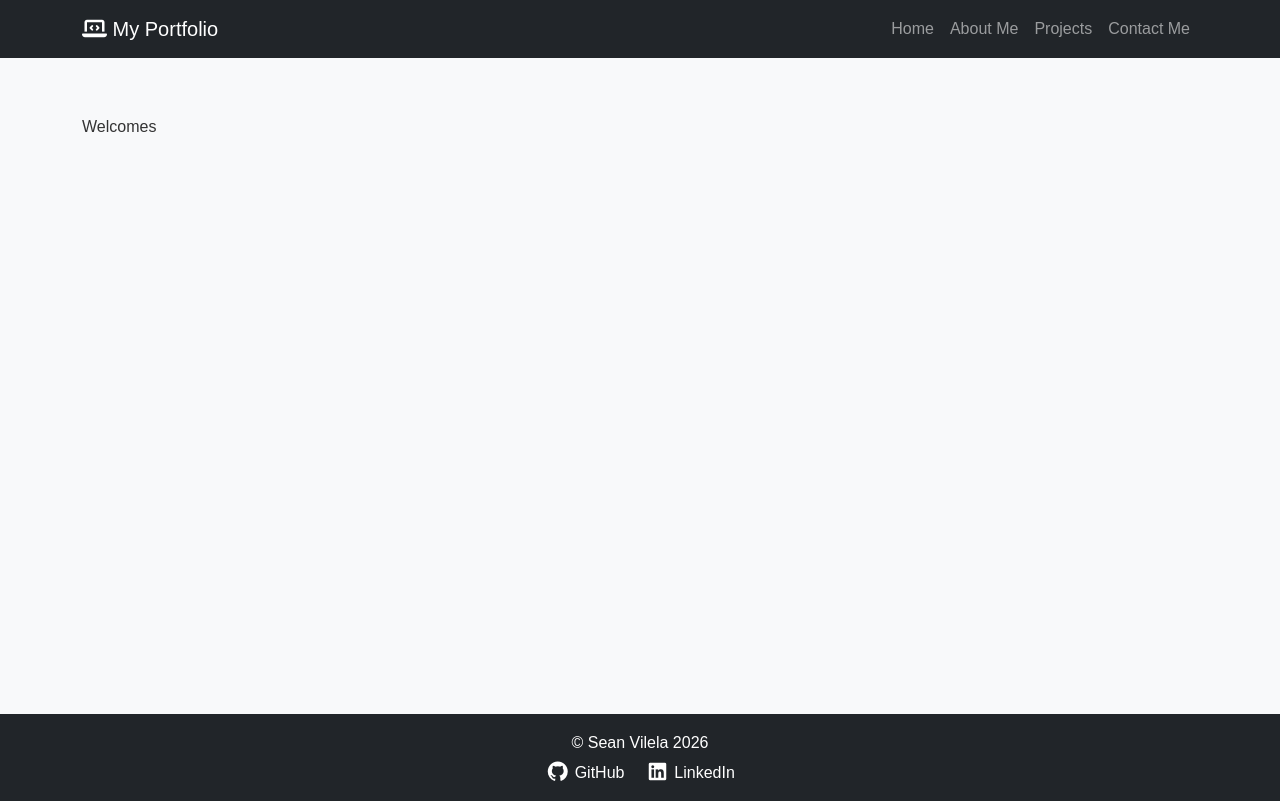
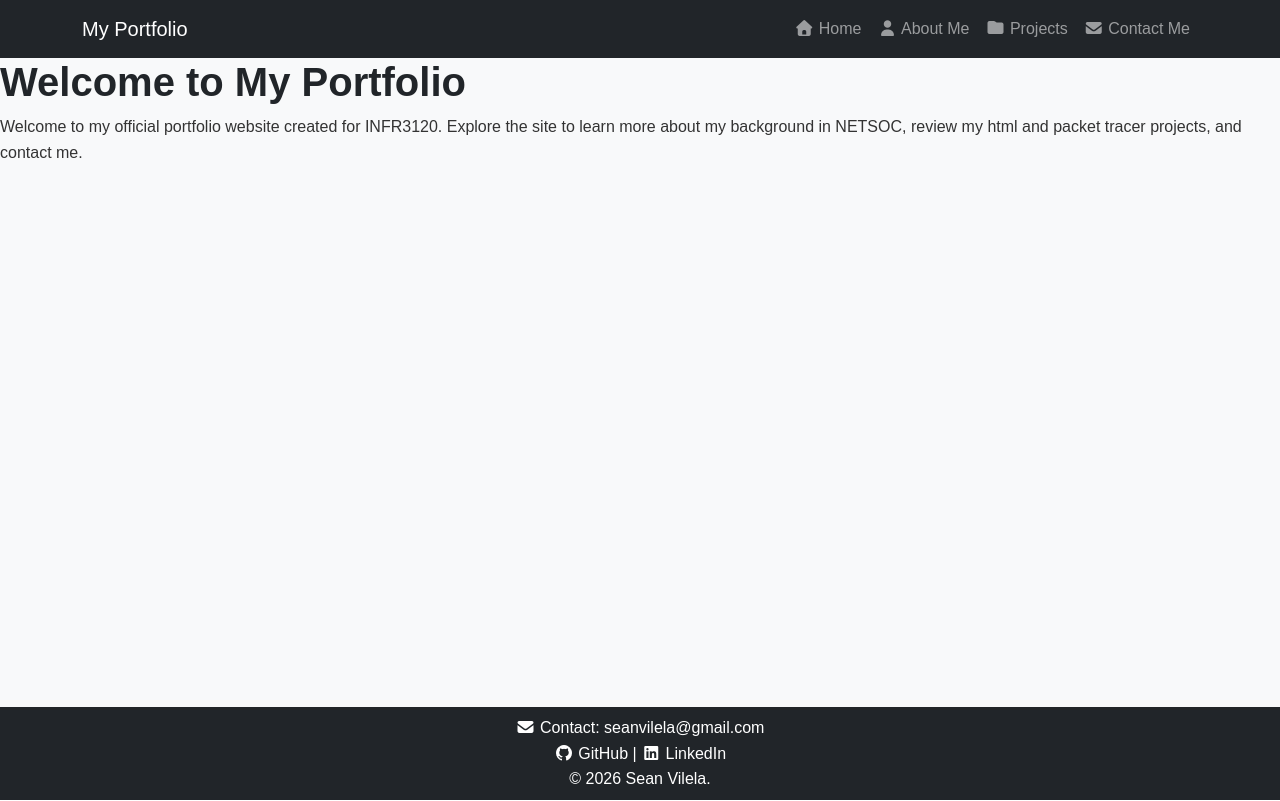
Before and after one commit to RSgamer0009888/Portfolio2-, a Node project: template views/index.ejs in a window 1280 px wide. Run offline with Node 20 templates, Linux system fonts and the light colour scheme; the template is opened without the code that fills it, so the values that code supplies are empty.

Commit message:
Version 0.0.4
Various changes. experimentation gone wrong and backtracking

```diff
--- a/package.json
+++ b/package.json
@@ -1,6 +1,6 @@
 {
   "name": "portfolio2",
-  "version": "0.0.3",
+  "version": "0.0.5",
   "private": true,
   "scripts":
   {
--- a/public/stylesheets/style.css
+++ b/public/stylesheets/style.css
@@ -1,16 +1,30 @@
+
 * {box-sizing: border-box;}
 
-body
-{
+html, body{min-height: 100%;}
+
+body {
     margin: 0;
     padding: 0;
+    min-height: 100vh;
+    display: flex;
+    flex-direction: column;
     font-family: Arial, Helvetica, sans-serif;
     font-size: 16px;
     line-height: 1.6;
     color: #333;
     background-color: #f8f9fa;
     }
-a {text-decoration: none;}
-h1, h2, h3 {font-weight: 700;
-  color: #212529;}
-main {min-height: 70vh;}
+
+a{text-decoration: none;}
+
+h1, h2, h3
+{
+    font-weight: 700;
+    color: #212529;
+}
+
+main
+{
+    flex: 1;
+}
--- a/views/index.ejs
+++ b/views/index.ejs
@@ -1,6 +1,16 @@
-<%- include('partials/header') %>
 
-<h1><%= title %></h1>
-<p>Welcomes</p>
+    <%- include('partials/header') %>
 
-<%- include('partials/footer') %>
+    <main>
+        <article>
+            <h1>Welcome to My Portfolio</h1>
+
+            <p>
+                Welcome to my official portfolio website created for INFR3120.
+                Explore the site to learn more about my background in NETSOC,
+                review my html and packet tracer projects, and contact me.
+            </p>
+        </article>
+    </main>
+
+    <%- include('partials/footer') %>
--- a/views/partials/footer.ejs
+++ b/views/partials/footer.ejs
@@ -1,15 +1,28 @@
-</main>
-  <footer class="bg-dark text-white text-center py-3 mt-auto">
-    <div class="container">
-      <p class="mb-1">&copy; Sean Vilela 2026</p>
-      <a href="https://github.com/rsgamer0009888" target="_blank" class="text-white me-3">
-        <i class="fa-brands fa-github fa-lg"></i> GitHub
-      </a>
-      <a href="https://www.linkedin.com/in/sean-vilela-a44b08382/" target="_blank" class="text-white">
-        <i class="fa-brands fa-linkedin fa-lg"></i> LinkedIn
-      </a>
-    </div>
-  </footer>
+    <footer class="bg-dark text-white text-center py-2 mt-auto">
 
-  <script src="/javascripts/bootstrap.bundle.min.js"></script></body>
+        <p class="m-0">
+            <i class="fa-solid fa-envelope"></i>
+            Contact:
+            <a href="mailto:seanvilela@gmail.com" class="text-white">
+                seanvilela@gmail.com
+            </a>
+        </p>
+
+        <p class="m-0">
+            <a href="https://github.com/rsgamer0009888" class="text-white">
+                <i class="fa-brands fa-github"></i> GitHub
+            </a>
+            |
+            <a href="https://www.linkedin.com/in/sean-vilela-a44b08382/" class="text-white">
+                <i class="fa-brands fa-linkedin"></i> LinkedIn
+            </a>
+        </p>
+
+        <p class="m-0">&copy; 2026 Sean Vilela.</p>
+
+    </footer>
+
+    <script src="/javascripts/bootstrap.bundle.min.js"></script>
+
+</body>
 </html>
--- a/views/partials/header.ejs
+++ b/views/partials/header.ejs
@@ -1,24 +1,43 @@
 <!DOCTYPE html>
 <html lang="en">
+
 <head>
     <meta charset="UTF-8">
     <meta name="viewport" content="width=device-width, initial-scale=1.0">
-  <title><%= title %></title>
+
+    <title><%= title %> - Personal Portfolio</title>
     <link rel="stylesheet" href="/stylesheets/bootstrap.min.css">
     <link rel="stylesheet" href="/stylesheets/all.min.css">
+
     <link rel="stylesheet" href="/stylesheets/style.css">
 </head>
-<body class="d-flex flex-column min-vh-100">
 
+<body>
+
+    <header>
           <nav class="navbar navbar-expand-lg navbar-dark bg-dark">
             <div class="container">
-      <a class="navbar-brand" href="/"><i class="fa-solid fa-laptop-code"></i> My Portfolio</a>
-      <div class="navbar-nav ms-auto">
-        <a class="nav-link" href="/">Home</a>
-        <a class="nav-link" href="/about">About Me</a>
-        <a class="nav-link" href="/projects">Projects</a>
-        <a class="nav-link" href="/contact">Contact Me</a>
+
+                <a class="navbar-brand" href="/">My Portfolio</a>
+
+                <div class="navbar-nav">
+                    <a class="nav-link" href="/">
+                        <i class="fa-solid fa-house"></i> Home
+                    </a>
+
+                    <a class="nav-link" href="/about">
+                        <i class="fa-solid fa-user"></i> About Me
+                    </a>
+
+                    <a class="nav-link" href="/projects">
+                        <i class="fa-solid fa-folder"></i> Projects
+                    </a>
+
+                    <a class="nav-link" href="/contact">
+                        <i class="fa-solid fa-envelope"></i> Contact Me
+                    </a>
                 </div>
+
             </div>
-  </nav >
-  <main class="container my-5 flex-grow-1">
+        </nav>
+    </header>
```
Also changed, not shown: about.html (added, +41 -0 lines), contact.html (added, +66 -0 lines), index.html (added, +33 -0 lines), projects.html (added, +53 -0 lines), routes/index.js (+8 -8 lines), views/about.ejs (+16 -2 lines), views/projects.ejs (+25 -2 lines), public/webfonts/fa-brands-400.woff2 (added), public/webfonts/fa-regular-400.woff2 (added), public/webfonts/fa-solid-900.woff2 (added), public/webfonts/fa-v4compatibility.woff2 (added). Lines whose indentation alone changed are shown as unchanged.
